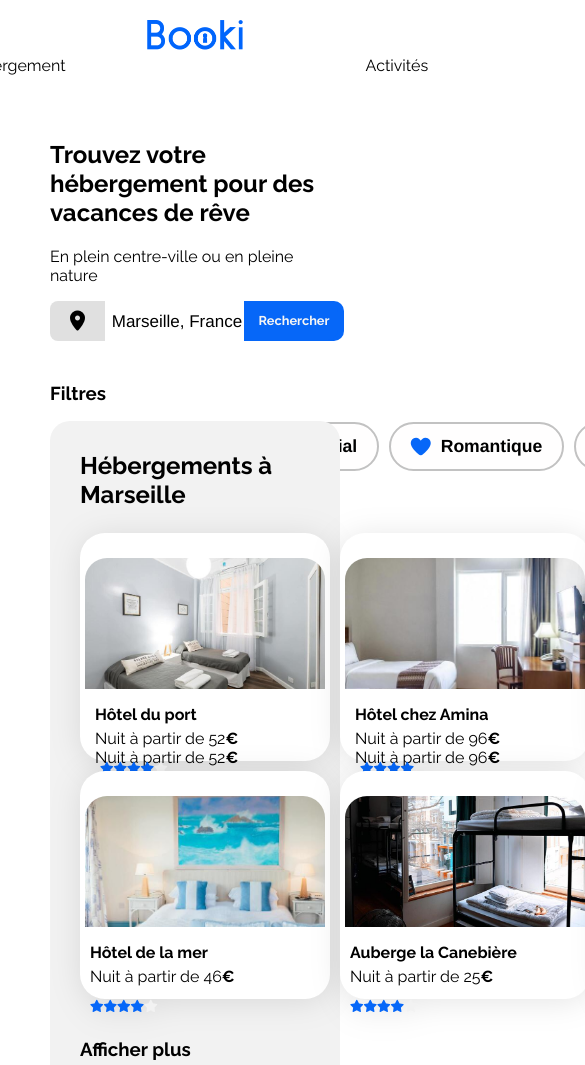
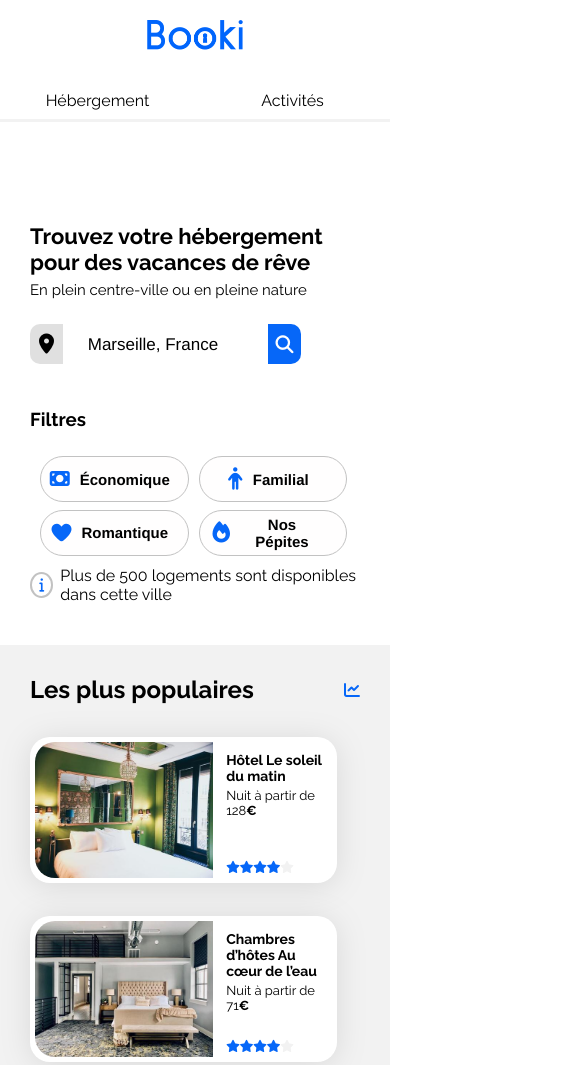
Before and after one commit to valdev5/Booki, a plain HTML site: page index.html in a window 390 px wide. Shown: the top 1065 px of the page, 585 px wide, since content can reach past the window. Drawn offline with Linux system fonts and the light colour scheme.

Commit message:
fin de responsive de bokki

```diff
--- a/css/style.css
+++ b/css/style.css
@@ -1,7 +1,7 @@
 /****** General ***********/
 * {
     font-family: 'Raleway', sans-serif;
-    scroll-behavior: smooth
+
 
 }
 
@@ -19,6 +19,7 @@ body {
    width: 100%;
    height: 100%;
    max-width: 1440px;
+   margin: 0;
 }
 
 header{
@@ -27,6 +28,7 @@ header{
      align-items:flex-start;
      margin-left: 50px;
      margin-right: 50px;
+     height: 50px;
 
 
 }
@@ -34,33 +36,37 @@ header img{
     height: 30px;
     margin-top: 12px;
 }
+
+nav{
+    display: flex;
+    height: 47px;
+    justify-content:space-around;
+    gap: 53px;
+    top: 0;
+    margin: 0;
+
+
+
+}
+
+
+
+
 nav a{
     text-decoration: none;
     color: inherit;
+    border-top: 2px solid transparent;
+    padding-top: 20px
 
 
 
 
 }
+
 nav a:hover{
-    color:blue;
-    border-top: 2px solid blue;
-    padding-top: 10px;
 
 
-
-}
-nav{
-    display: flex;
-    height: 30px;
-    justify-content:space-around;
-    gap: 53px;
-
-
-
-
-
-
+    border-top: 2px solid rgb(11, 145, 255);
 
 }
 
@@ -77,15 +83,16 @@ nav{
 
 form{
     display:flex;
-    width: 350px;
     height: 40px;
+    margin-bottom: 5px;
+    width: 100%;
 
 
 }
 form span{
     display: block;
-    height: 100%;
-    width: 55px;
+
+    width: 60px;
     background-color: rgb(224, 224, 224);
     border-radius: 8px 0px 0px 8px;
 
@@ -105,9 +112,12 @@ form span{
 
 form input{
     border:none;
-    width: 135px;
     font-size: 17px;
    color: rgb(0, 0, 0);
+   max-width: 185px;
+    min-width: 120px;
+    width: 100%;
+    padding: 20px;
 
 }
 
@@ -115,11 +125,6 @@ form input{
 
     font-family: 'Franklin Gothic Medium', 'Arial Narrow', Arial, sans-serif;
     color: black;
-
-
-
-
-
 
 }
 
@@ -146,7 +151,7 @@ form input{
 .blocfiltres{
     display: flex;
     height: 50px;
-    width: 788px;
+    width: 100%;
     margin-top: 22px;
     margin-bottom: 22px;
     align-items: center;
@@ -156,36 +161,21 @@ form input{
 
 .button{
 
-    display: inline-block;
-    width: 175px;
-    height: 49px;
+    display: flex;
+    /* width: 25%; */
+    height: 48px;
     border-radius: 25px;
     margin-left: 10px;
-    border: 2px solid;
+    border: 1px solid;
     border-color: #c2c2c2;
     align-items: center;
     justify-content: center;
     background-color: #fffefe;
-    gap:10px;
-
+    gap: 10px;
+    padding-right: 27px;
 
 }
-.button3{
 
-
-    width: 134px;
-    height: 49px;
-    border-radius: 25px;
-    margin-left: 10px;
-    border: 2px solid;
-    border-color: #c2c2c2;
-    align-items: center;
-    justify-content: center;
-    background-color: #fffefe;
-    gap:10px;
-
-
-}
 .button:hover {
     background-color: rgb(211, 211, 211);
 
@@ -204,6 +194,7 @@ form input{
     font-family: 'Franklin Gothic Medium', 'Arial Narrow', Arial, sans-serif;
     font-size: 1.1rem;
     font-weight: bold;
+    margin-left: 2px;
 }
 
 .button3 span{
@@ -225,6 +216,7 @@ form input{
     align-items: center;
     font-size: 20px;
     color: #0667f8;
+    margin-left: 5px;
 
  }
 /* bouton informations */
@@ -352,7 +344,7 @@ span.euro {
 }
 
 .hebergements-and-populaires section {
-    background-color: var(--main-bg-color);
+
     border-radius: 20px;
     padding: 30px;
     box-sizing: border-box;
@@ -366,11 +358,11 @@ span.euro {
     gap: 20px;
     width: 65%;
     padding: 5px;
+    background-color: var(--main-bg-color);
 
 }
 .conteneurhori{
     display: flex;
-    gap: 10px;
     flex-wrap: wrap;
     width: 100%;
     margin-top: 4px;
@@ -379,13 +371,16 @@ span.euro {
 
 
 
-
+.conteneurhori > a{
+    width: 30%;
+    margin-bottom: 10px;
+}
 
 .card-horizontale {
     display: flex;
     flex-direction: column;
     height: 228px;
-    min-width: 250px;
+    width: 100%;
     background-color: white;
     border-radius: 25px;
     padding: 5px;
@@ -415,16 +410,14 @@ span.euro {
 }
 .card-txt2{
     display: flex;
-    height: 74px;
+
     flex-direction: column;
-    margin-left: 5px;
-    margin-bottom: 5px;
+
 }
 .card-rating2{
     display: flex;
-    height: 15px;
-    margin-left: 5px;
-    margin-bottom: 5px;
+    margin-left: 7px;
+    margin-top: 15px;
 }
 .card-subtitle2{
     margin: 0%;
@@ -434,6 +427,7 @@ span.euro {
 /****** Populaires ***********/
 .populaires {
     width: 32%;
+    background-color: var(--main-bg-color);
 }
 
 
@@ -504,14 +498,14 @@ justify-content: space-around;
     display: flex;
     flex-direction: column;
     height: 418px;
-    width: 295px;
+    width: 24%;
     background-color: white;
     border-radius: 25px;
     filter: drop-shadow(0px 3px 15px rgba(0, 0, 0, 0.1));
     cursor: pointer;
 }
 .activites img{
-    width: 295px;
+    width: 100%;
     height: 360px;
     border-top-left-radius: 20px;
     border-top-right-radius: 20px;
@@ -531,66 +525,17 @@ justify-content: space-around;
 
 .conteneur-fin{
     display: flex;
-    height: 168px;
+    width: 100%;
+    height: 141px;
     background-color: var(--main-bg-color);
     margin-top: 86px;
-    gap: 280px;
-    padding: 13px;
+    gap: 155px;
+    padding: 30px;
 }
 
-
-
-
-
-
-
-
-
-.activites{
-
-display: flex;
-width: 100%;
-border-radius: 20px;
-box-sizing: border-box;
-justify-content: space-between;
+.propos,.heberg,.assi{
+    width: 30%;
 }
-
-.card3{
-    display: flex;
-    flex-direction: column;
-    height: 418px;
-    width: 295px;
-    background-color: white;
-    border-radius: 25px;
-    filter: drop-shadow(0px 3px 15px rgba(0, 0, 0, 0.1));
-}
-.activites img{
-    width: 295px;
-    height: 360px;
-    border-top-left-radius: 20px;
-    border-top-right-radius: 20px;
-    object-fit: cover;
-}
-.card3-title{
-    display: flex;
-    justify-content: flex-start;
-    margin-left: 14px;
-    font-size: 1rem;
-}
-/* fin de page */
-
-
-
-.conteneur-fin{
-    display: flex;
-    height: 300px;
-    background-color: var(--main-bg-color);
-    margin-top: 86px;
-    gap: 280px;
-    padding: 13px;
-}
-
-
 
 
 
@@ -603,42 +548,7 @@ justify-content: space-between;
 /* Le code ci-dessous correspond à la version responsive uniquement */
 
 /****** Media queries ***********/
-@media screen and (max-width: 1376px){
 
-    .hebergements-and-populaires {
-        display: flex;
-        justify-content: space-between;
-        width : 100%;
-    }
-
-}
-
-
-    .conteneurhori{
-    display: grid;
-    grid-template-columns: 250px 250px 250px;
-    gap: 10px;
-
-}
-.card-horizontale {
-    display: flex;
-    flex-direction: column;
-    height: 228px;
-    min-width: 250px;
-    background-color: white;
-    border-radius: 25px;
-    padding: 5px;
-    filter: drop-shadow(0px 3px 15px rgba(0, 0, 0, 0.1));
-    box-sizing: border-box;
-}
-.card-horizontale img {
-
-    width: 100%;
-    border-radius: 22px 22px 0px 0px;
-    object-fit: cover;
-    box-sizing: border-box;
-
-}
 
 
 
@@ -647,6 +557,10 @@ justify-content: space-between;
 /* Medium devices (tablets, less/equal than 1024px) */
 @media screen and (max-width: 1024px) {
 
+    .contenainer-group {
+        height: 290px;
+        margin-top: 60px;
+    }
 
 
     .blocfiltres{
@@ -657,24 +571,36 @@ justify-content: space-between;
 .blocfiltres h3{
     width: 100%;
 }
+.button {
+
+    height: 48px;
+    border-radius: 25px;
+    margin-left: 10px;
+    border: 1px solid;
+    border-color: #c2c2c2;
+    background-color: #fffefe;
+    padding-right: 22px;
+}
+
 
 .blocinfo{
     display: flex;
-    height: 104px;
-    width: 60%;
+    width: 100%;
     align-items: center;
-    gap: 11px;
-    margin-bottom: 14px;
+    margin-top: 65px;
 
 
 }
+
     .hebergements-and-populaires {
         flex-direction: column;
         margin-right: 25px;
+
     }
 
     .hebergements {
         width: 100%;
+        margin-top: 42px;
         margin-bottom: 5px;
     }
 
@@ -687,8 +613,21 @@ justify-content: space-between;
         display: flex;
         flex-direction: row;
         justify-content: space-between;
+        width: 100%;
+
     }
 
+    .card {
+
+
+        background-color: rgb(255, 255, 255);
+        border-radius: 20px;
+        padding: 5px;
+        filter: drop-shadow(0px 3px 15px rgba(0, 0, 0, 0.1));
+    }
+    .card-content{
+        width: 100%;
+    }
     .populaires-cards a {
         width: 30%;
     }
@@ -707,18 +646,19 @@ justify-content: space-between;
         display: flex;
         justify-content: space-around;
         width: 100%;
+        gap: 5px;
     }
 
     .card3 {
         height: 275px;
-    width: 177px;
+    width: 100%;
     background-color: white;
     border-radius: 25px;
     filter: drop-shadow(0px 3px 15px rgba(0, 0, 0, 0.1));
-}
+    }
 
 .activites img{
-     width: 177px;
+     width: 100%;
     height: 210px;
     border-top-left-radius: 20px;
     border-top-right-radius: 20px;
@@ -727,8 +667,16 @@ justify-content: space-between;
 .conteneur-fin{
     width: 100%;
     height: 50%;
-    gap: 208px
+    gap: 107px;
+    padding: 0 50px;
 }
+
+.propos,.heberg,.assi{
+    width: 30%;
+}
+
+
+
 }
 
 
@@ -738,11 +686,13 @@ justify-content: space-between;
 
 
 /* Small devices (phones, less than 768px) */
-@media  (max-width: 767.98px) {
+@media  (max-width: 767.98px) and (min-width: 320px) {
 
     /* ... */
-    header{
-        display: flex;
+
+
+    header {
+
         width: 100%;
         height: 115px;
         flex-direction: column;
@@ -756,24 +706,227 @@ justify-content: space-between;
     }
 
     nav {
+
+
+        width: 100%;
+        height: 34px;
+        margin-bottom: 20px;
+        gap: 0;
+
+
+
+
+        }
+
+        nav > a {
+            text-align: center;
+            text-decoration: none;
+            color: inherit;
+            width: 100%;
+            border-bottom: 3px solid #f2f2f2;
+            display: inline-block;
+            padding: 28px 20px;
+            top: 0;
+
+        }
+
+        nav a:hover {
+
+
+                border-top: 3px solid transparent ;
+                margin-bottom: -3px; /* Déplace légèrement le lien vers le haut */
+                border-bottom: 3px solid rgb(5, 92, 255);
+
+
+
+
+        }
+.contenainer-group{
+    padding: 30px;
+}
+
+
+        .main-container{
+            padding: 0px;
+        }
+
+   .text-welcome > h2{
+    font-size:22px;
+
+   }
+
+   .text-welcome > p{
+    width: 100%;
+    margin-top: -13px;
+    margin-bottom: 25px;
+    font-size: 15px;
+   }
+
+
+   form {
+    display: flex;
+    height: 40px;
+
+   }
+   form span {
+    display: block;
+    width: 10%;
+    background-color: rgb(224, 224, 224);
+    border-radius: 10px 0px 0px 10px;
+   }
+
+   form input {
+    border: none;
+    width: 50%;
+    font-size: 17px;
+    color: rgb(0, 0, 0);
+   }
+
+   .button1 {
+
+    width: 10%;
+
+
+}
+
+   .rechercher{
+    display: none;
+   }
+   .loupe{
+    display: flex;
+    font-size: 18px;
+
+   }
+   .fa-magnifying-glass{
+    color: #ffffff;
+   }
+
+
+
+
+
+   .button span{
+    display: flex;
+    justify-content: center;
+    align-items: center;
+    font-size: 15px;
+    color: rgb(0, 0, 0);;
+    gap:10px;
+    font-family: 'Franklin Gothic Medium', 'Arial Narrow', Arial, sans-serif;
+    font-weight: bold;
+}
+
+
+
+   .blocinfo{
+    display: flex;
+    width: 100%;
+    margin-bottom: 0px;
+    margin-top: 0px;
+    gap: 7px;
+   }
+
+   .blocfiltres{
+    width: 100%;
+    height: 174px;
+    margin-bottom: 0;
+
+
+   }
+
+   .button {
+    height: 46px;
+    width: 45%;
+   }
+
+   .hebergements-and-populaires section{
+    border-radius: 0px;
+   }
+
+
+.hebergements-and-populaires {
+
+    flex-direction: column-reverse;
+    background-color: transparent;
+   margin-top: 15px;
+
+}
+
+.populaires {
+    margin-top: 105px;
+    width: 100%;
+
+}
+
+.populaires > a{
+    display: flex;
+    width: 100%;
+}
+
+.card {
+    width: 300%;
+
+
+
+}
+
+.populaires-cards {
+
+
+    flex-direction: column;
+
+}
+
+
+.populaires-cards img {
+    width: 60%;
+    height: 136px;
+    border-top-left-radius: 20px;
+    border-bottom-left-radius: 20px;
+}
+
+
+   .hebergements {
+    margin-top: 30px;
+    background-color: white;
+   }
+
+    .conteneurhori{
+        flex-direction: column;
+    }
+    .conteneurhori > a {
+        width: 100%;
+        margin-bottom: 10px;
+    }
+    .card-horizontale img {
+        height: 60%;
+        width: 100%;
+
+    }
+    .conteneur-activites{
+        box-sizing: border-box;
+    }
+    .activites {
         display: flex;
         width: 100%;
-        justify-content: center;
-    justify-content: center;
-    align-items: center;
-    gap:300px;
-}
-.contenainer-group {
-    padding: 0 20;
-}
-    }
-    body {
-        width: 100%;
-        height: 50px;
-        margin:0 auto;
+        gap: 18px;
+        flex-direction: column;
+        padding: 30px;
 
     }
+    .card3{
+        width: 100%;
+    }
 
-    @media  (min-width: 767.98px){
+.activites img{
+    object-fit: cover;
+}
+.conteneur-fin{
+    flex-direction: column;
+    gap: 23px;
 
-    }
+}
+.propos, .heberg, .assi {
+    width: 100%;
+}
+}
--- a/index.html
+++ b/index.html
@@ -18,10 +18,11 @@
 
 <body>
 
-    <header>
+
     <header>
         <img src="./images/logo/Booki.png" alt="logodusitebooki">
         <nav>
+
             <a href="#">Hébergement</a>
             <a href="#">Activités</a>
         </nav>
@@ -48,7 +49,7 @@
 
     <h3> Filtres</h3>
     <button class="button"><span class="money"><i class="fa-solid fa-money-bill"></i> Économique</span></button>
-    <button class="button3"><span class="corps"><i class="fa-solid fa-person"></i>Familial</span></button>
+    <button class="button"><span class="corps"><i class="fa-solid fa-person"></i>Familial</span></button>
     <button class="button"><span class="coeur"><i class="fa-solid fa-heart"></i>Romantique</span></button>
     <button class="button"><span class="flammes"><i class="fa-solid fa-fire"></i>Nos Pépites</span></button>
     </section>
@@ -72,13 +73,13 @@
 
                             <img src="./images/hebergements/fred-kleber.jpg" alt="Image de la chambre d'hôtel montrant deux lits">
                             <div class="card-content">
-                                <div class="card-txt2">
+
                                 <div class="card-txt2">
                                     <h3 class="card-title">Hôtel du port</h3>
                                     <p class="card-subtitle2">Nuit à partir de 52<span class="euro">€</span></p>
-                                    <p class="card-subtitle2">Nuit à partir de 52<span class="euro">€</span></p>
+
                                 </div>
-                                <div class="card-rating2">
+
                                 <div class="card-rating2">
                                     <i class="fa-xs fa-solid fa-star" aria-hidden="true"></i>
                                     <i class="fa-xs fa-solid fa-star" aria-hidden="true"></i>
@@ -95,13 +96,13 @@
                         <article class="card-horizontale">
                             <img src="./images/hebergements/febrian-zakaria.jpg" alt="Image de la chambre d'hôtel montrant un lit et une fenetre">
                             <div class="card-content">
-                                <div class="card-txt2">
+
                                 <div class="card-txt2">
                                     <h3 class="card-title">Hôtel chez Amina</h3>
                                     <p class="card-subtitle2">Nuit à partir de 96<span class="euro">€</span></p>
-                                    <p class="card-subtitle2">Nuit à partir de 96<span class="euro">€</span></p>
+
                                 </div>
-                                <div class="card-rating2">
+
                                 <div class="card-rating2">
                                     <i class="fa-xs fa-solid fa-star" aria-hidden="true"></i>
                                     <i class="fa-xs fa-solid fa-star" aria-hidden="true"></i>
@@ -120,13 +121,13 @@
                         <article class="card-horizontale">
                             <img src="./images/hebergements/reisetopia.jpg" alt="Image de la chambre d'hôtel montrant un lit et un miroir">
                             <div class="card-content">
-                                <div class="card-txt2">
+
                                 <div class="card-txt2">
                                     <h3 class="card-title">Hôtel les mouettes</h3>
                                     <p class="card-subtitle2">Nuit à partir de 76<span class="euro">€</span></p>
-                                    <p class="card-subtitle2">Nuit à partir de 76<span class="euro">€</span></p>
+
                                 </div>
-                                <div class="card-rating2">
+
                                 <div class="card-rating2">
                                     <i class="fa-xs fa-solid fa-star" aria-hidden="true"></i>
                                     <i class="fa-xs fa-solid fa-star" aria-hidden="true"></i>
```
